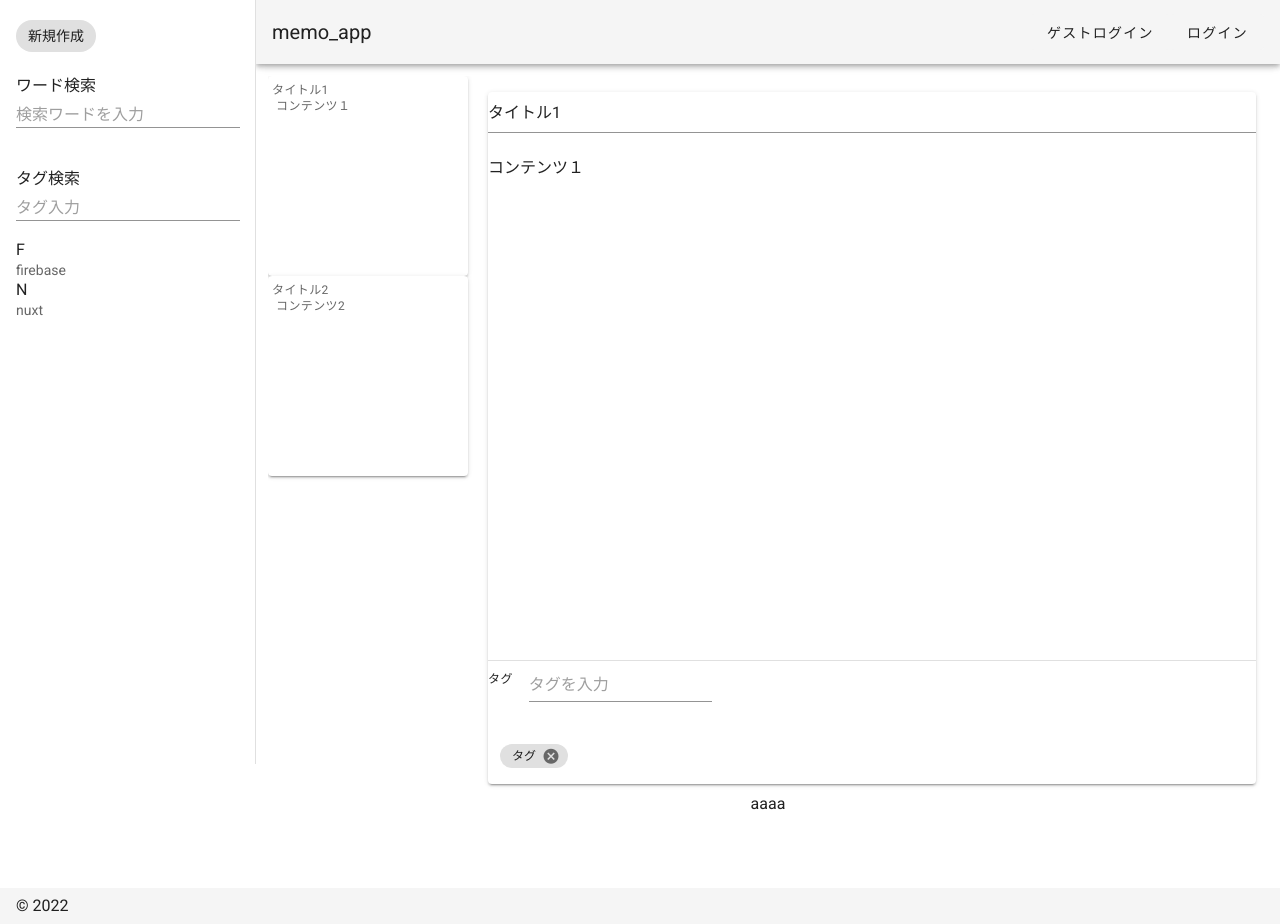
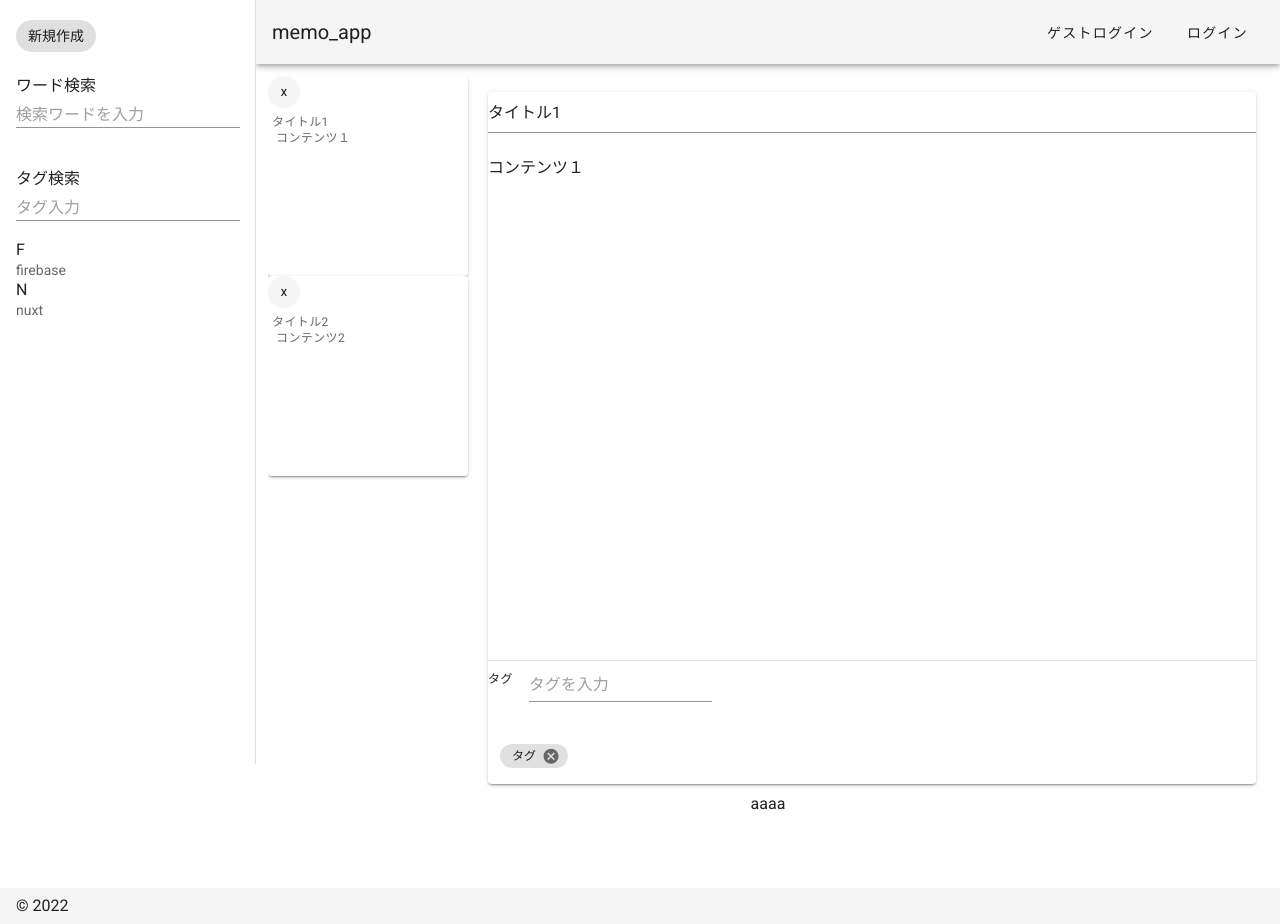
Before and after one commit to yuki-ando-web/my_portfolio-mato_memo, a Nuxt app: page /userTop in a window 1280 px wide. Built offline with nearby package versions, Linux system fonts and the light colour scheme.

Commit message:
#12_メモ削除機能を追加

```diff
--- a/pages/userTop.vue
+++ b/pages/userTop.vue
@@ -43,6 +43,9 @@
           <v-sheet class="overflow-y-auto" max-height="100vh" width="26vh">
             <div v-for="(memo, index) in stateMemos" v-bind:key="index">
               <v-card height="25vh" width="25vh" v-on:click="focusMemo(index)">
+
+
+                <v-btn x-small fab depressed class="mr-auto" @click="deleteMemo">X</v-btn>
                 <v-card-text>
                   <div class="text-caption mt-n3 ml-n3 p-0">
                     {{ memo.title }}
@@ -125,6 +128,7 @@ export default {
         title: '',
         content: '',
         index: 0,
+        memoId:'',
       },
     }
   },
@@ -142,6 +146,7 @@ export default {
       this.memo.title = this.stateMemos[index].title
       this.memo.content = this.stateMemos[index].content
       this.memo.index = index
+      this.memo.memoId = this.stateMemos[index].memoId
     },
     async newMemo() {
       await this.$store.dispatch('userTop/newMemo')
@@ -150,6 +155,9 @@ export default {
     },
     changeMemo() {
       this.$store.dispatch('userTop/changeMemo', this.memo)
+    },
+    deleteMemo(){
+      this.$store.dispatch('userTop/deleteMemo', this.memo)
     },
 
     a() {
@@ -160,6 +168,7 @@ export default {
     this.memo.title = this.stateMemos[0].title
     this.memo.content = this.stateMemos[0].content
     this.memo.index = 0
+    this.memo.memoId = this.stateMemos[0].memoId
   },
 }
 </script>
--- a/store/userTop.js
+++ b/store/userTop.js
@@ -24,9 +24,15 @@ export const state = () => ({
       console.log(payload)
       state.memos.unshift(payload)
     },
-    changeTitle() {
-
-    }
+    deleteMemo(state,payload) {
+      for (let i = 0; i < state.memos.length; i++) {
+        const ob = state.memos[i];
+        if (ob.id === payload.id
+          ) {
+            state.memos.splice(i, 1);
+          }
+        }
+    },
   }
   export const actions = {
    async newMemo({commit}) {
@@ -67,24 +73,16 @@ export const state = () => ({
         })
         commit('changeMemo',payload)
       },
-  //  async changeMemo({commit},payload){
-  //   try {  memoRef.where('id', '==', payload.id).get()
-  //     .then(snapshot => {
-  //      snapshot.forEach(doc => {
-  //         const updateMemo = {
-  //         title:payload.title,
-  //         content:payload.content
-  //         }
-
-  //         await memoRef.doc(doc.id).update(updateMemo)
-  //       } catch(e) {
-  //         console,log("エラー")
-  //       }
-  //         })
-  //       })
-  //       commit('changeMemo',payload)
-  //     },
-    }
+ deleteMemo({commit},payload){
+  memoRef.where('memoId', '==', payload.memoId).get()
+  .then(snapshot => {
+    snapshot.forEach(doc => {
+      memoRef.doc(doc.id).delete()
+      })
+    })
+    commit('deleteMemo',payload)
+  },
+ }
 
   export const getters = {
     getStateMemos(state) {
```
